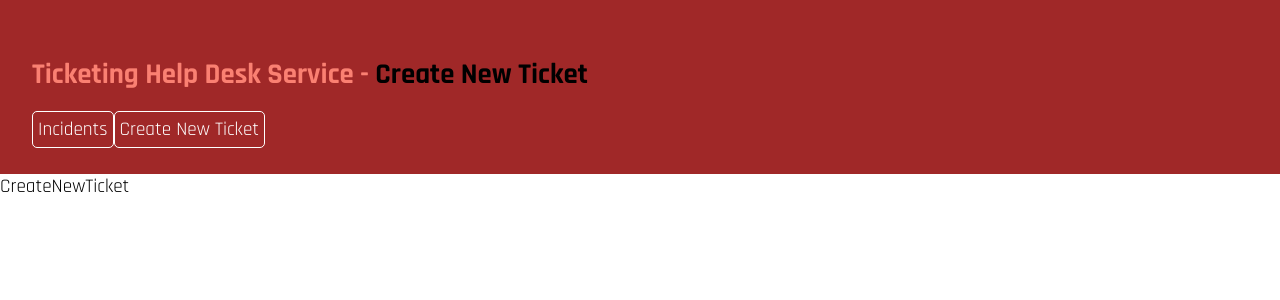
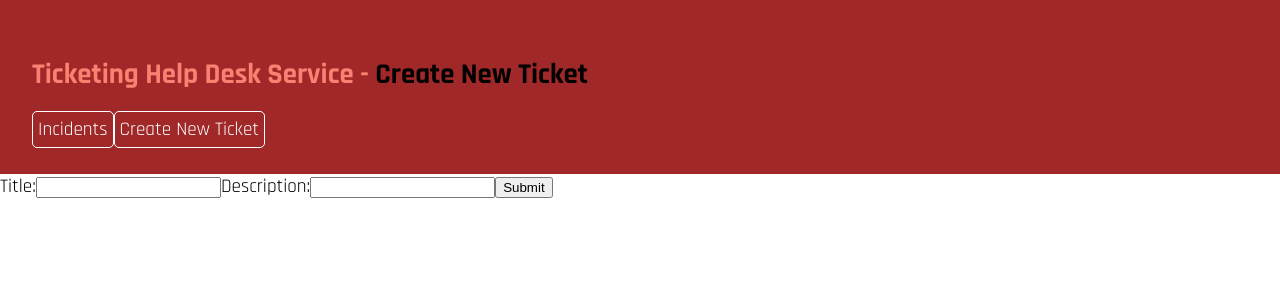
Before and after one commit to CipiVlad/ticketing_helpDesk_in_React_TS, a React (Vite) app: page /create-new-ticket in a window 1280 px wide. Shown: the top 300 px of the page. Built offline with nearby package versions, Linux system fonts and the light colour scheme.

Commit message:
creat a new ticket and deletion works, need a dialog field to confirm before deletion

```diff
--- a/src/components/cards/DetailCard.tsx
+++ b/src/components/cards/DetailCard.tsx
@@ -7,22 +7,37 @@ import CardContent from '@mui/material/CardContent';
 import Typography from '@mui/material/Typography';
 import { Button, CardActions } from '@mui/material';
 import EditIcon from '@mui/icons-material/Edit';
-import { DeleteForeverOutlined } from '@mui/icons-material';
+import { DeleteForeverOutlined } from '@mui/icons-material'
+
 
 //import util
-import handleDelteTicket from '../../utils/handleDelete';
+import handleDelteTicket from '../../utils/handleDeleteTicket';
 
 //import type
 import { Ticket } from '../../models/ticket.model';
+import { useNavigate } from 'react-router-dom';
 
 type DetailCardProps = {
     detail: Ticket;
+    ticketId: string
 }
 
 
 //component
-const DetailCard = ({ detail }: DetailCardProps): JSX.Element => {
+const DetailCard = ({ detail, ticketId }: DetailCardProps): JSX.Element => {
 
+    //open and close MUI dialog
+    const [open, setOpen] = React.useState(false);
+
+    const handleClickOpen = () => {
+        setOpen(true);
+    };
+
+    const handleClose = () => {
+        setOpen(false);
+    };
+
+    const navigate = useNavigate()
 
     const card = (
         <>
@@ -31,19 +46,20 @@ const DetailCard = ({ detail }: DetailCardProps): JSX.Element => {
                     <em>Incident: </em> {detail.title}
                 </Typography>
                 <Typography sx={{ mb: 1.5 }} color="text.secondary">
-                    <em>Ticket-No.: </em> {detail.id}
+                    <em>Ticket-No.: </em> <b>{detail.id}</b>
                 </Typography>
-                <Typography><em>Description:</em> {detail.description}</Typography>
-                <Typography><em>Type Of Problem:</em> Hardware? {detail.hardware} | Software? {detail.software} </Typography>
-                <Typography><em>Progress Status:</em> {detail.solvingStatus}</Typography>
-                <Typography><em>Priority:</em> {detail.priorityStatus}</Typography>
+                <Typography><em>Description:</em> <b>{detail.description}</b></Typography>
+                <Typography><em>Type Of Problem:</em> Hardware? <b>{detail.hardware}</b> | Software? <b>{detail.software}</b> </Typography>
+                <Typography><em>Solving Status:</em> <b>{detail.solvingStatus}</b></Typography>
+                <Typography><em>Priority:</em> <b>{detail.priorityStatus}</b></Typography>
             </CardContent>
             <CardActions>
                 <Button>
                     <EditIcon />
                 </Button>
-                <Button sx={{ color: "red" }} onClick={() => handleDelteTicket()}>
-                    <DeleteForeverOutlined />
+
+                <Button sx={{ color: "red" }} onClick={() => handleDelteTicket(ticketId).then(() => navigate("/"))}>
+                    <DeleteForeverOutlined sx={{ color: "lightcoral" }} />
                 </Button>
             </CardActions>
         </>
--- a/src/components/cards/FormCard.tsx
+++ b/src/components/cards/FormCard.tsx
@@ -1,7 +1,53 @@
-type Props = {}
-const FormCard = (props: Props) => {
+import { useState } from "react"
+import { Ticket } from "../../models/ticket.model"
+import { v4 as uuidv4 } from 'uuid';
+import axios from "axios";
+import { baseURL } from "../../data/baseURL";
+import { useNavigate } from "react-router-dom";
+
+
+const FormCard = () => {
+
+    const navigate = useNavigate()
+    const [inputs, setInputs] = useState<Ticket>({})
+
+    const handleSubmit = (event: React.FormEvent<HTMLFormElement>) => {
+        event.preventDefault()
+        const newTicket: Ticket = {
+            id: uuidv4().slice(0, 8),
+            title: inputs.title,
+            description: inputs.description
+        }
+
+        const createTicket = async () => {
+            try {
+                const response = await axios.post(`${baseURL}`, newTicket)
+                navigate('/')
+                return response
+            } catch (error) {
+                console.log(error)
+            }
+        }
+        createTicket()
+
+    }
+
+    const handleChange = (event: React.ChangeEvent<HTMLInputElement>) => {
+        const name = event.target.name
+        const value = event.target.value
+        setInputs(prevState => ({ ...prevState, [name]: value }))
+    }
+
     return (
-        <div>FormCard</div>
+        <>
+            <form onSubmit={handleSubmit}>
+                <label htmlFor="title">Title:</label>
+                <input type="text" name="title" onChange={handleChange} value={inputs.title} />
+                <label htmlFor="description">Description:</label>
+                <input type="text" name="description" onChange={handleChange} value={inputs.description} />
+                <input type="submit" value="Submit" />
+            </form>
+        </>
     )
 }
 
--- a/src/components/cards/TicketCard.tsx
+++ b/src/components/cards/TicketCard.tsx
@@ -1,4 +1,3 @@
-import React from 'react'
 import { Ticket } from '../../models/ticket.model'
 import { NavLink } from 'react-router-dom';
 
@@ -28,7 +27,7 @@ const TicketCard = ({ ticket }: TicketCardProps) => {
     return (
         <Box>
             <Card
-                sx={{ backgroundColor: "#c74040", margin: "2px" }}
+                sx={{ backgroundColor: "rgb(1,1,1,0.8)", margin: "2px" }}
                 elevation={24}
             >
                 {card}
--- a/src/data/db.json
+++ b/src/data/db.json
@@ -28,13 +28,9 @@
       "description": "Server Message Recieved"
     },
     {
-      "id": "31c8d921",
-      "title": "abc",
-      "description": "def",
-      "hardware": "no",
-      "software": "yes",
-      "solvingStatus": "done",
-      "priorityStatus": "low"
+      "id": "61540ef9",
+      "title": "abcd",
+      "description": "efgh"
     }
   ]
 }
--- a/src/pages/CreateNewTicket.tsx
+++ b/src/pages/CreateNewTicket.tsx
@@ -1,7 +1,10 @@
-type Props = {}
-const CreateNewTicket = (props: Props) => {
+import FormCard from "../components/cards/FormCard"
+
+const CreateNewTicket = () => {
     return (
-        <div>CreateNewTicket</div>
+        <div>
+            <FormCard />
+        </div>
     )
 }
 
--- a/src/pages/Details.tsx
+++ b/src/pages/Details.tsx
@@ -22,6 +22,6 @@ const Details = (): JSX.Element => {
     }, [ticketId])
 
 
-    return <DetailCard detail={detail} />
+    return <DetailCard detail={detail} ticketId={ticketId} />
 }
 export default Details
--- a/src/style.css
+++ b/src/style.css
@@ -43,7 +43,7 @@ body {
 .renderTicketCardContainer {
     box-shadow: rgba(0, 0, 0, 0.4) 0px 2px 4px, rgba(0, 0, 0, 0.3) 0px 7px 13px -3px, rgba(0, 0, 0, 0.2) 0px -3px 0px inset;
     background-color: #fff;
-    /* border: 2px solid rgb(160, 40, 40); */
+    border: 2px solid rgb(1, 1, 1, 0.6);
     border-radius: 6px;
     padding: 16px;
     margin: 1em;
--- a/src/utils/handleDelete.ts
+++ /dev/null
@@ -1,9 +0,0 @@
-import { useNavigate } from "react-router-dom";
-import { Ticket } from "../models/ticket.model";
-import axios from "axios";
-import { baseURL } from "../data/baseURL";
-
-export default async function handleDelteTicket(id: Ticket) {
-    const response = await axios.delete(`${baseURL}/${id}`)
-    return response
-}
--- /dev/null
+++ b/src/utils/handleDeleteTicket.ts
@@ -0,0 +1,12 @@
+import { Ticket } from "../models/ticket.model";
+import axios from "axios";
+import { baseURL } from "../data/baseURL";
+
+export default async function handleDelteTicket(id: string) {
+    try {
+        const response = await axios.delete(`${baseURL}/${id}`)
+        return response
+    } catch (error) {
+        console.log(error)
+    }
+}
```
Also changed, not shown: src/components/cards/ConfirmationDialog.tsx (added, +49 -0 lines), src/models/ticket.model.ts (+4 -4 lines), Notes.txt.
